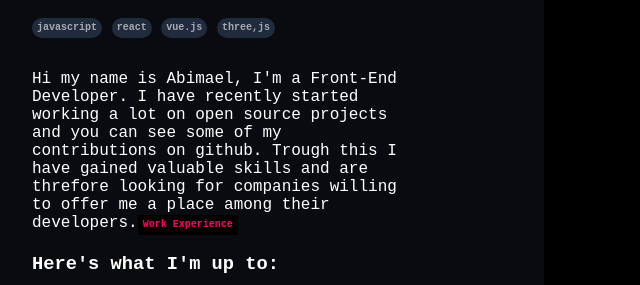
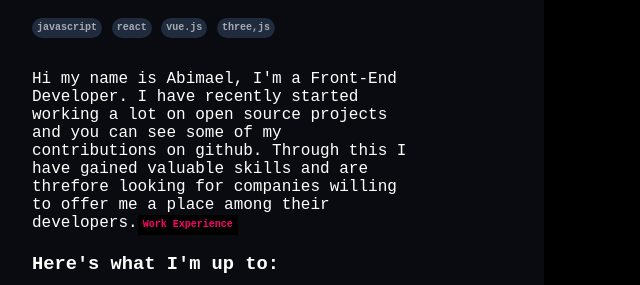
Before and after one commit to abimael-o-o/abimael-o-o.github.com, a plain HTML site: page index.html in a window 1280 px wide. Shown: the part 255-540 px from the top of the page, 96-736 px from the left. Drawn offline with Linux system fonts and the light colour scheme; no server answers; some icons are missing.

```diff
--- a/index.html
+++ b/index.html
@@ -81,7 +81,7 @@
         <p>
           Hi my name is Abimael, I'm a Front-End Developer. I have recently
           started working a lot on open source projects and you can see some of
-          my contributions on github. Trough this I have gained valuable skills
+          my contributions on github. Through this I have gained valuable skills
           and are threfore looking for companies willing to offer me a place
           among their developers.<a
             class="btn"
```
